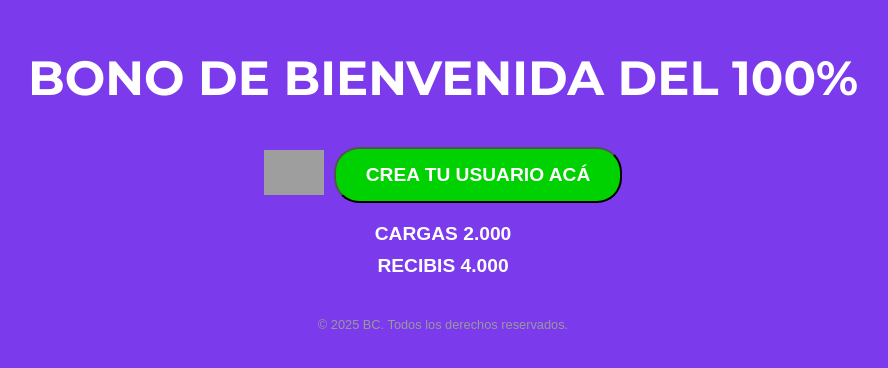
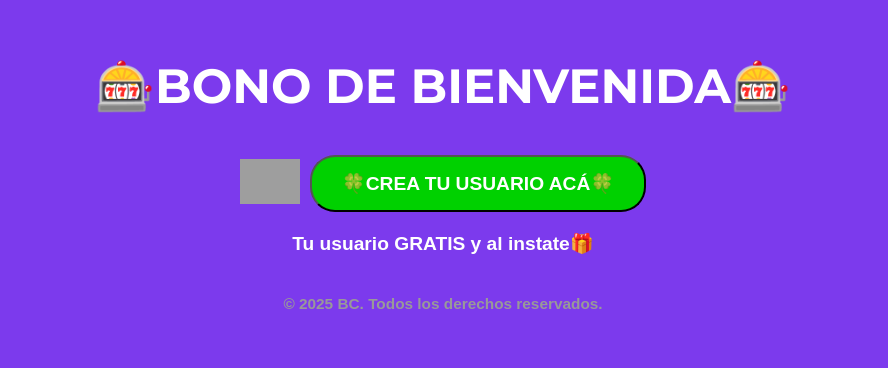
Before and after one commit to MegabonusOn/activaahora, a plain HTML site: page index.html in a window 1280 px wide. Shown: the part 210-578 px from the top of the page, without its empty margins (197-1085 px from the left). Drawn offline with Linux system fonts and the light colour scheme; grey boxes are pictures that could not be loaded.

Commit message:
Add files via upload

```diff
--- a/index.html
+++ b/index.html
@@ -101,7 +101,7 @@
 <body>
     <div class="container">
         <!-- Título -->
-        <div class="title">BONO DE BIENVENIDA DEL 100%</div>
+        <div class="title">🎰BONO DE BIENVENIDA🎰</div>
 
         <!-- Contenedor para los botones y logo -->
         <div class="button-container">
@@ -111,14 +111,14 @@
             </a>
 
             <!-- Botón de llamada a la acción -->
-            <button id="botónContactar" class="button">Crea tu usuario acá</button>
+            <button id="botónContactar" class="button">🍀Crea tu usuario acá🍀</button>
         </div>
 
         <!-- Subtítulo con el texto actualizado y separado -->
         <div class="bottom-text">
-            <div>CARGAS 2.000</div>
-            <div>RECIBIS 4.000</div>
-        </div>
+            <div>Tu usuario GRATIS y al instate🎁</div>
+
+
 
         <!-- Footer -->
         <div class="footer">© 2025 BC. Todos los derechos reservados.</div>
```
